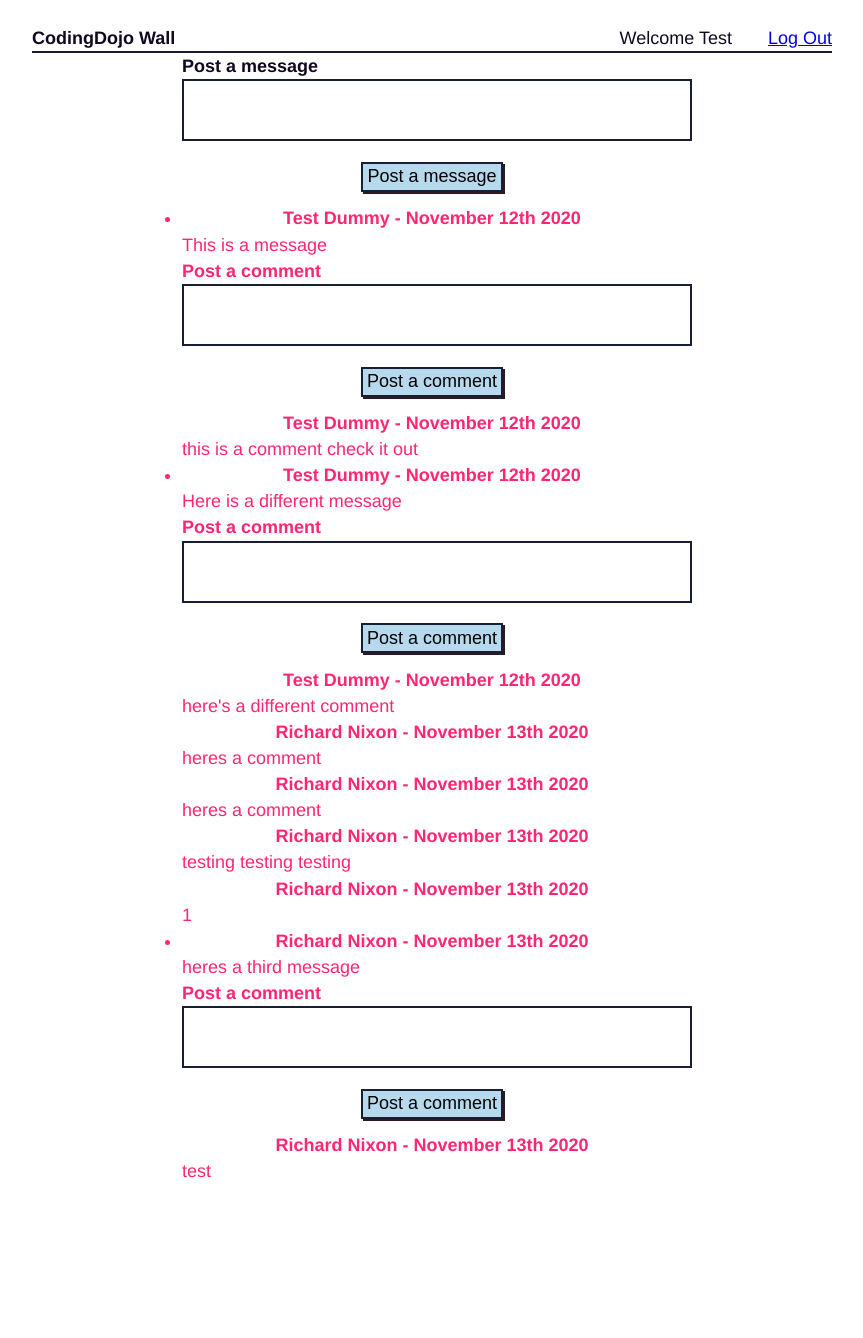
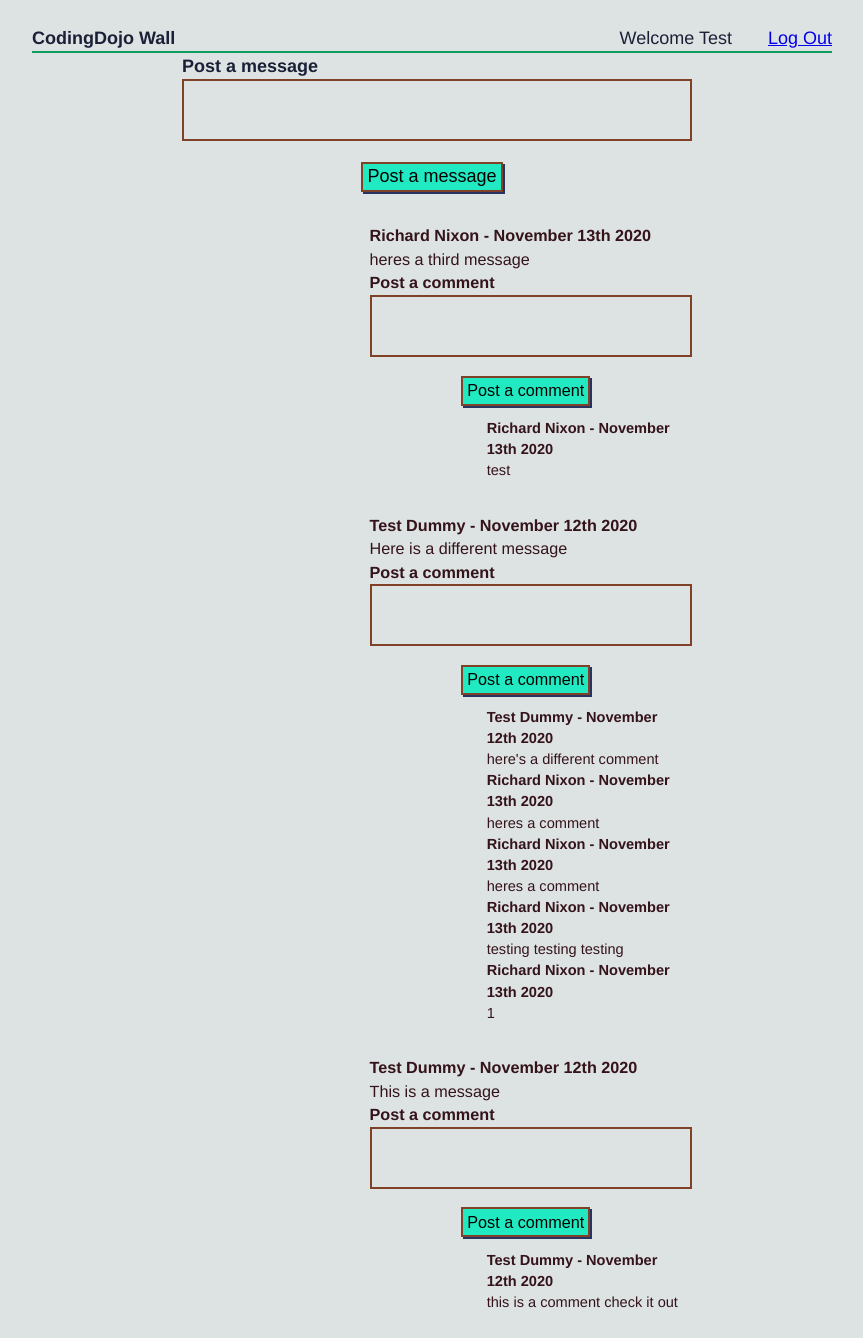
Before and after one commit to daustin391/the_wall, a Django app: template wall/templates/wall.html in a window 1280 px wide. Shown: the whole page, without its empty margins (208-1071 px from the left). Before the commit the page ends 1178 px from the top, so only its background shows below. Run offline with Django 3.2, Linux system fonts and the light colour scheme; the template is opened without the code that fills it: values that come from a table or form of the project are taken from there, others are empty; data comes from the database, SQL or seed files in the repository; both versions use the stored data as it was after the commit.

Commit message:
updated css

```diff
--- a/login/static/style.css
+++ b/login/static/style.css
@@ -15,17 +15,19 @@ body {
 textarea,
 input,
 body {
-    color: #100820;
+    color: #1b2037;
     line-height: 1.45;
     font-size: 18px;
     font-family: Helvetica, Arial, sans-serif;
-    background-color: #ffffff;
+    background-color: #dde3e3;
 }
 
+ul,
 main {
     width: 62.5% ;
-    margin: 0 auto;
 }
+
+main { margin: 0 auto; }
 
 #log_and_reg {
     display: flex;
@@ -33,12 +35,18 @@ main {
     justify-content: space-between;
 }
 
-li { color: #ff2674; }
+li {
+    color: #34131a;
+    list-style: none;
+    margin-top: 2em;
+}
+
+
 
 header {
     display: flex;
     flex-direction: row;
-    border-bottom:  2px solid #181e33;
+    border-bottom:  2px solid #0e9e5e;
     width: 100%;
 }
 
@@ -60,36 +68,24 @@ th,
 textarea,
 input { padding: 3px; }
 
-::focus { outline: 5px auto #ffff00; }
+::focus { outline: 5px auto #ffe345; }
 
-
-th {
-    background-color: #10d275;
-    padding-left: 3px;
-    text-align: start;
-
+ul {
+    margin-left: auto;
+    font-size: 90%;
 }
 
-tr:nth-child(even) { background-color: #68aed4; }
-
-td,
-th { border-right: 2px solid #181e33; }
-
-table {
-    border-collapse: collapse;
-    width: 100%;
-}
 
 textarea,
 table,
 button,
-input { border: 2px solid #181e33; }
+input { border: 2px solid #804227; }
 
 button {
-    background-color: #b7d9ee;
+    background-color: #21e9c1;
     padding: 2px 4px;
     margin: .75em;
-    box-shadow: 2px 2px #2c1923;
+    box-shadow: 2px 2px #293362;
     cursor: pointer;
     height: 30px;
     justify-self: center;
@@ -102,6 +98,8 @@ h2 {
     text-align: center;
 }
 
+h2 { text-align: start;}
+
 #login,
 #reg {
     display: grid;
--- a/wall/templates/wall.html
+++ b/wall/templates/wall.html
@@ -26,7 +26,7 @@
             <button type="submit">Post a message</button>
         </form>
         <ul>
-            {% for msg in all_messages %}
+            {% for msg in all_messages|dictsortreversed:"created_at" %}
             <li>
                 <h2>{{ msg.user_id.first_name }} {{ msg.user_id.last_name }} - {{ msg.created_at |date:"F jS Y" }} </h2>
                 {{msg.message}}
@@ -39,8 +39,8 @@
 
                     <button type="submit">Post a comment</button>
                 </form>
-                <ul>
-                    {% for comment in msg.comments.all %}
+                <ul class="comments">
+                    {% for comment in msg.comments.all|dictsort:"created_at" %}
                     <h2>{{ comment.user_id.first_name }} {{ comment.user_id.last_name }} -
                         {{ comment.created_at |date:"F jS Y" }} </h2>
                     {{comment.comment}}
```
Also changed, not shown: db.sqlite3.
